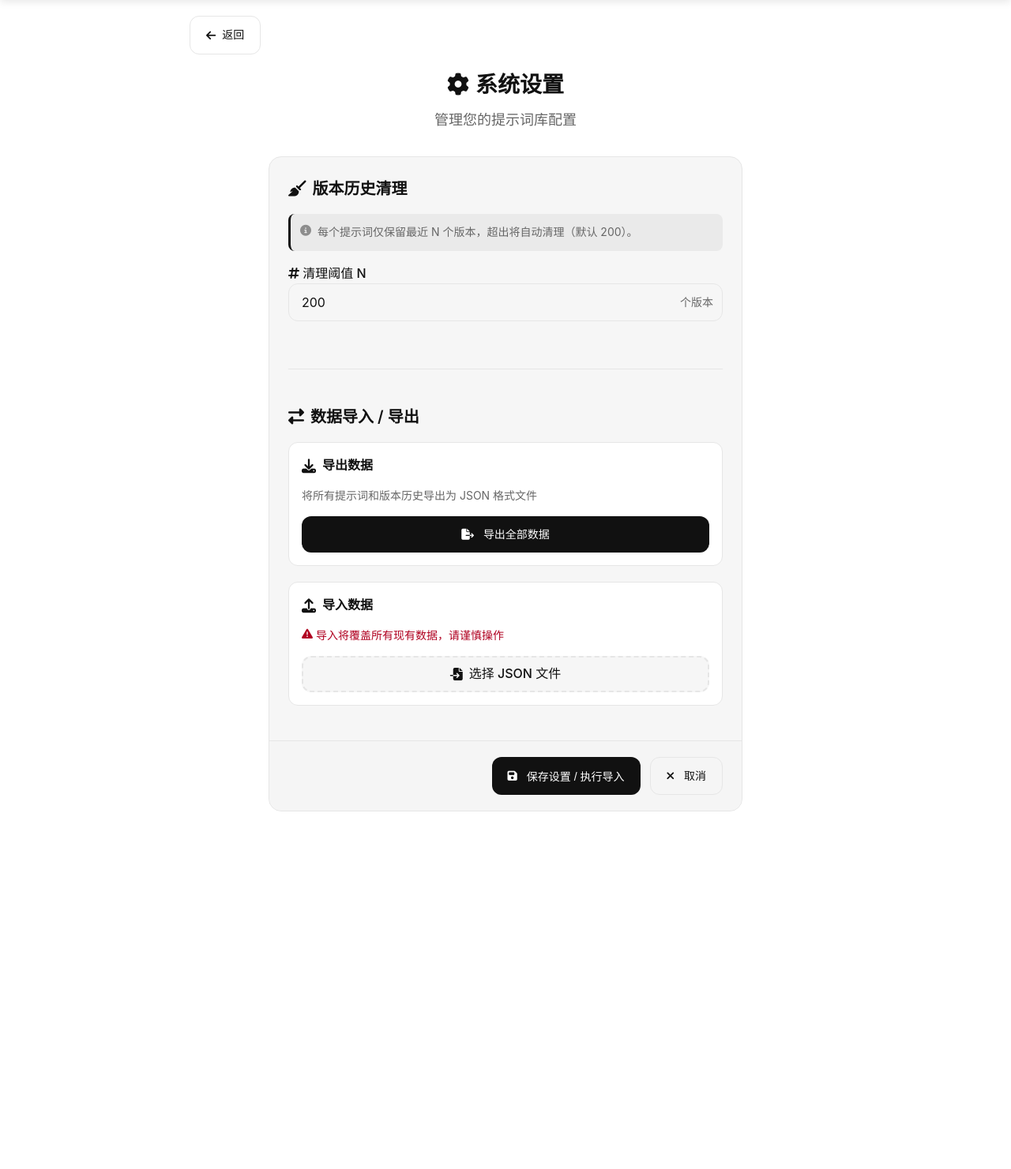
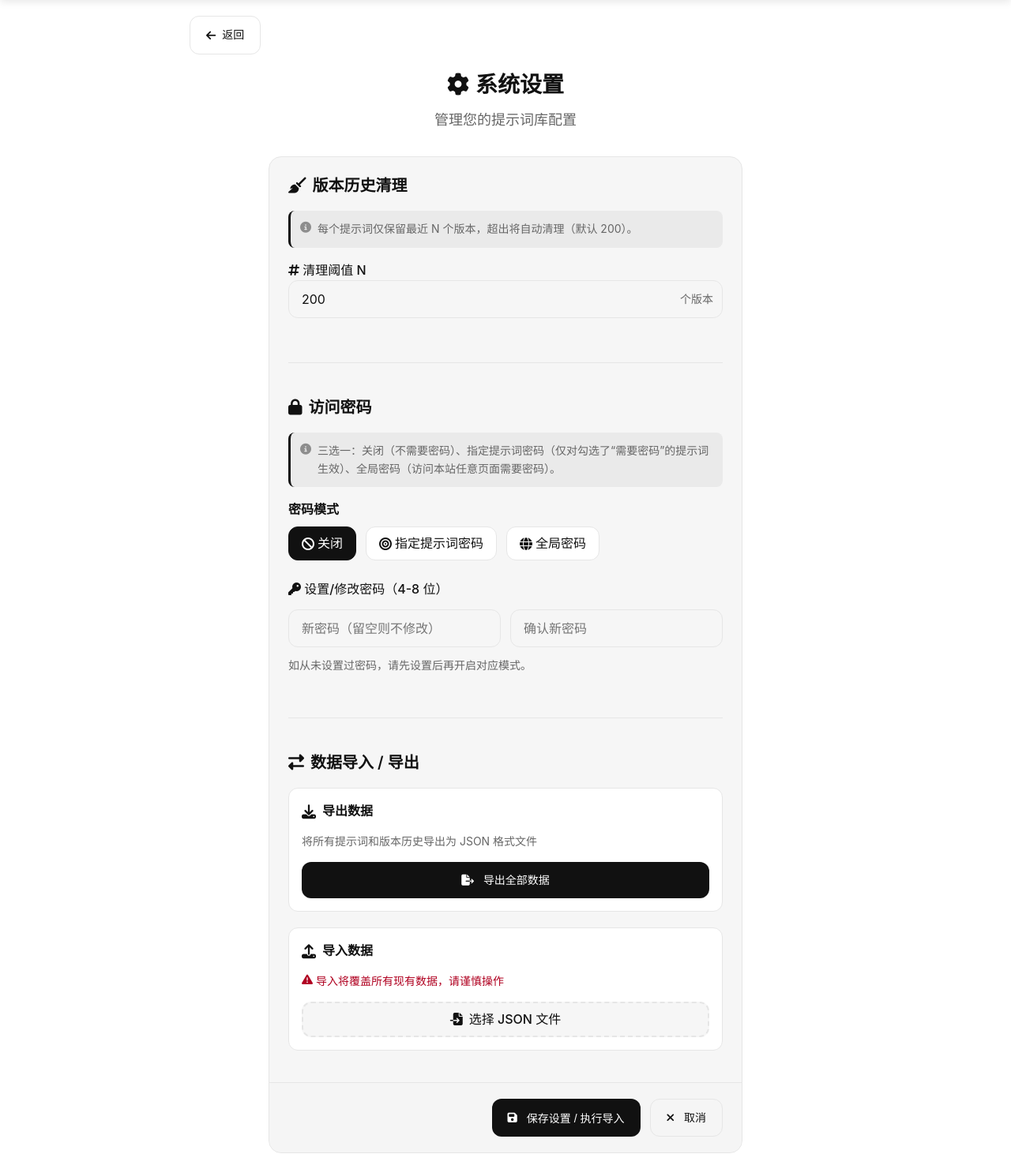
Before and after one commit to zhuchenyu2008/prompt-manage, a Flask app: page /settings in a window 1280 px wide. Shown: the part 73-1554 px from the top of the page at 79% size. Before the commit the page ends 1101 px from the top, so only its background shows below. Run offline with Flask 3, Linux system fonts and the light colour scheme; data comes from the database, SQL or seed files in the repository.

Commit message:
Add files via upload

```diff
--- a/app.py
+++ b/app.py
@@ -2,7 +2,7 @@ import json
 import os
 import sqlite3
 from datetime import datetime
-from flask import Flask, render_template, request, redirect, url_for, flash, send_file, jsonify
+from flask import Flask, render_template, request, redirect, url_for, flash, send_file, jsonify, session
 from werkzeug.utils import secure_filename
 from io import BytesIO
 
@@ -31,7 +31,8 @@ def init_db():
             pinned INTEGER DEFAULT 0,
             created_at TEXT,
             updated_at TEXT,
-            current_version_id INTEGER
+            current_version_id INTEGER,
+            require_password INTEGER DEFAULT 0
         )
         """
     )
@@ -58,6 +59,9 @@ def init_db():
     )
     # 默认阈值 200
     cur.execute("INSERT OR IGNORE INTO settings(key, value) VALUES('version_cleanup_threshold', '200')")
+    # 简易认证默认设置
+    cur.execute("INSERT OR IGNORE INTO settings(key, value) VALUES('auth_mode', 'off')")
+    cur.execute("INSERT OR IGNORE INTO settings(key, value) VALUES('auth_password_hash', '')")
     conn.commit()
     conn.close()
 
@@ -159,6 +163,32 @@ def ensure_db():
         pass
     if not os.path.exists(DB_PATH):
         init_db()
+    else:
+        # best-effort migrations for new versions
+        migrate_schema()
+
+
+def migrate_schema():
+    """Run lightweight schema migrations to add new columns/settings if missing."""
+    try:
+        conn = get_db()
+        cur = conn.cursor()
+        # ensure prompts.require_password exists
+        cols = [r['name'] for r in cur.execute('PRAGMA table_info(prompts)').fetchall()]
+        if 'require_password' not in cols:
+            cur.execute("ALTER TABLE prompts ADD COLUMN require_password INTEGER DEFAULT 0")
+        # ensure auth settings keys exist
+        cur.execute("INSERT OR IGNORE INTO settings(key, value) VALUES('auth_mode', 'off')")
+        cur.execute("INSERT OR IGNORE INTO settings(key, value) VALUES('auth_password_hash', '')")
+        conn.commit()
+    except Exception:
+        # ignore migration failures to avoid blocking the app
+        pass
+    finally:
+        try:
+            conn.close()
+        except Exception:
+            pass
 
 
 app = Flask(__name__)
@@ -170,11 +200,25 @@ app.jinja_env.filters['loads'] = json.loads
 @app.before_request
 def _before():
     ensure_db()
+    # 全局密码模式拦截：除登录与静态资源外均需认证
+    try:
+        conn = get_db()
+        mode = get_setting(conn, 'auth_mode', 'off') or 'off'
+        conn.close()
+    except Exception:
+        mode = 'off'
+    if mode == 'global':
+        # Allow login and static assets without auth
+        allowed = (request.endpoint in {'login', 'static'}) or request.path.startswith('/static/')
+        if not allowed and not session.get('auth_ok'):
+            nxt = request.url
+            return redirect(url_for('login', next=nxt))
 
 
 @app.route('/')
 def index():
     conn = get_db()
+    auth_mode = get_setting(conn, 'auth_mode', 'off') or 'off'
     q = request.args.get('q', '').strip()
     sort = request.args.get('sort', 'updated')  # updated|created|name|tags
     # 多选筛选：支持 ?tag=a&tag=b 与 ?tags=a,b，两者合并
@@ -207,6 +251,16 @@ def index():
         params.extend([like, like, like, like, like])
     sql += f" ORDER BY {order_clause}"
     prompts = conn.execute(sql, params).fetchall()
+    # 需要密码且未解锁的提示词（仅在“指定提示词密码”模式下生效）
+    unlocked = set(session.get('unlocked_prompts') or [])
+    locked_ids = set()
+    if auth_mode == 'per':
+        for r in prompts:
+            try:
+                if r['require_password'] and (r['id'] not in unlocked):
+                    locked_ids.add(r['id'])
+            except Exception:
+                pass
 
     # 在当前搜索范围内统计标签与来源计数（便于侧边栏显示）
     tag_counts = {}
@@ -215,6 +269,9 @@ def index():
         return (s or '').strip() or '(empty)'
     for r in prompts:
         # tags 存储为 JSON 文本
+        if auth_mode == 'per' and r['id'] in locked_ids:
+            # 锁定项不参与侧边栏统计
+            continue
         try:
             arr = json.loads(r['tags']) if r['tags'] else []
         except Exception:
@@ -231,6 +288,9 @@ def index():
             row_tags = json.loads(row['tags']) if row['tags'] else []
         except Exception:
             row_tags = []
+        # 锁定项在应用筛选时不参与匹配
+        if (selected_tags or selected_sources) and (auth_mode == 'per') and (row['id'] in locked_ids):
+            return False
         ok_tag = True
         if selected_tags:
             ok_tag = any(t in row_tags for t in selected_tags)
@@ -242,8 +302,19 @@ def index():
     if selected_tags or selected_sources:
         prompts = [r for r in prompts if include_row(r)]
 
-    # 标签汇总用于输入联想
-    tag_suggestions = get_all_tags(conn)
+    # 标签汇总用于输入联想（排除未解锁的受保护提示词）
+    tag_suggestions = []
+    all_rows = conn.execute("SELECT id, tags, require_password FROM prompts").fetchall()
+    for r in all_rows:
+        if auth_mode == 'per' and r['require_password'] and (r['id'] not in unlocked):
+            continue
+        try:
+            arr = json.loads(r['tags']) if r['tags'] else []
+            for t in arr:
+                if t not in tag_suggestions:
+                    tag_suggestions.append(t)
+        except Exception:
+            pass
     conn.close()
     return render_template(
         'index.html',
@@ -255,6 +326,8 @@ def index():
         source_counts=source_counts,
         selected_tags=selected_tags,
         selected_sources=selected_sources,
+        auth_mode=auth_mode,
+        locked_ids=list(locked_ids),
     )
 
 
@@ -267,13 +340,14 @@ def new_prompt():
         tags = parse_tags(request.form.get('tags', ''))
         content = request.form.get('content', '')
         bump_kind = request.form.get('bump_kind', 'patch')
+        require_password = 1 if request.form.get('require_password') == '1' else 0
 
         conn = get_db()
         cur = conn.cursor()
         ts = now_ts()
         cur.execute(
-            "INSERT INTO prompts(name, source, notes, tags, pinned, created_at, updated_at) VALUES(?,?,?,?,0,?,?)",
-            (name, source, notes, json.dumps(tags, ensure_ascii=False), ts, ts)
+            "INSERT INTO prompts(name, source, notes, tags, pinned, created_at, updated_at, require_password) VALUES(?,?,?,?,0,?,?,?)",
+            (name, source, notes, json.dumps(tags, ensure_ascii=False), ts, ts, require_password)
         )
         pid = cur.lastrowid
         version = bump_version(None, bump_kind)
@@ -288,12 +362,17 @@ def new_prompt():
         conn.close()
         flash('已创建提示词并保存首个版本', 'success')
         return redirect(url_for('prompt_detail', prompt_id=pid))
-    return render_template('prompt_detail.html', prompt=None, versions=[], current=None)
+    # 读取认证模式控制复选框可用性
+    conn = get_db()
+    auth_mode = get_setting(conn, 'auth_mode', 'off') or 'off'
+    conn.close()
+    return render_template('prompt_detail.html', prompt=None, versions=[], current=None, auth_mode=auth_mode)
 
 
 @app.route('/prompt/<int:prompt_id>', methods=['GET', 'POST'])
 def prompt_detail(prompt_id):
     conn = get_db()
+    auth_mode = get_setting(conn, 'auth_mode', 'off') or 'off'
     if request.method == 'POST':
         # 保存新版本或仅更新元信息
         name = request.form.get('name', '').strip() or '未命名提示词'
@@ -303,10 +382,11 @@ def prompt_detail(prompt_id):
         content = request.form.get('content', '')
         bump_kind = request.form.get('bump_kind', 'patch')
         do_save_version = request.form.get('do_save_version') == '1'
+        require_password = 1 if request.form.get('require_password') == '1' else 0
         ts = now_ts()
 
-        conn.execute("UPDATE prompts SET name=?, source=?, notes=?, tags=?, updated_at=? WHERE id=?",
-                     (name, source, notes, json.dumps(tags, ensure_ascii=False), ts, prompt_id))
+        conn.execute("UPDATE prompts SET name=?, source=?, notes=?, tags=?, updated_at=?, require_password=? WHERE id=?",
+                     (name, source, notes, json.dumps(tags, ensure_ascii=False), ts, require_password, prompt_id))
 
         if do_save_version:
             # 取当前版本号
@@ -339,10 +419,16 @@ def prompt_detail(prompt_id):
         conn.close()
         flash('未找到该提示词', 'error')
         return redirect(url_for('index'))
+    # 指定提示词密码模式：未解锁则跳转解锁页
+    if auth_mode == 'per' and prompt['require_password']:
+        unlocked = set(session.get('unlocked_prompts') or [])
+        if prompt['id'] not in unlocked:
+            conn.close()
+            return redirect(url_for('unlock_prompt', prompt_id=prompt_id, next=url_for('prompt_detail', prompt_id=prompt_id)))
     versions = conn.execute("SELECT * FROM versions WHERE prompt_id=? ORDER BY created_at DESC", (prompt_id,)).fetchall()
     current = conn.execute("SELECT * FROM versions WHERE id=?", (prompt['current_version_id'],)).fetchone() if prompt['current_version_id'] else None
     conn.close()
-    return render_template('prompt_detail.html', prompt=prompt, versions=versions, current=current)
+    return render_template('prompt_detail.html', prompt=prompt, versions=versions, current=current, auth_mode=auth_mode)
 
 
 @app.route('/prompt/<int:prompt_id>/pin', methods=['POST'])
@@ -417,6 +503,30 @@ def settings():
             set_setting(conn, 'version_cleanup_threshold', threshold)
             conn.commit()
             flash('设置已保存', 'success')
+        # 访问密码：模式 + 修改密码
+        mode = request.form.get('auth_mode', 'off')
+        if mode not in ('off', 'per', 'global'):
+            mode = 'off'
+        new_pw = (request.form.get('new_password') or '').strip()
+        confirm_pw = (request.form.get('confirm_password') or '').strip()
+        saved_hash = get_setting(conn, 'auth_password_hash', '') or ''
+        prev_mode = get_setting(conn, 'auth_mode', 'off') or 'off'
+        mode_to_set = mode
+        if mode != 'off':
+            if not saved_hash and not new_pw:
+                flash('请先设置访问密码（4-8 位）', 'error')
+                mode_to_set = prev_mode  # 保持原状
+            if new_pw:
+                if new_pw != confirm_pw:
+                    flash('两次输入的密码不一致', 'error')
+                    mode_to_set = prev_mode
+                elif not (4 <= len(new_pw) <= 8):
+                    flash('密码长度需为 4-8 位', 'error')
+                    mode_to_set = prev_mode
+                else:
+                    set_setting(conn, 'auth_password_hash', hash_pw(new_pw))
+        set_setting(conn, 'auth_mode', mode_to_set)
+        conn.commit()
         # 导入
         if 'import_file' in request.files and request.files['import_file']:
             f = request.files['import_file']
@@ -432,7 +542,7 @@ def settings():
                 prompts = data
             for p in prompts:
                 cur.execute(
-                    "INSERT INTO prompts(id, name, source, notes, tags, pinned, created_at, updated_at, current_version_id) VALUES(?,?,?,?,?,?,?,?,NULL)",
+                    "INSERT INTO prompts(id, name, source, notes, tags, pinned, created_at, updated_at, current_version_id, require_password) VALUES(?,?,?,?,?,?,?,?,NULL,?)",
                     (
                         p.get('id'),
                         p.get('name'),
@@ -442,6 +552,7 @@ def settings():
                         1 if p.get('pinned') else 0,
                         p.get('created_at') or now_ts(),
                         p.get('updated_at') or now_ts(),
+                        1 if p.get('require_password') else 0,
                     )
                 )
                 pid = cur.lastrowid if p.get('id') is None else p.get('id')
@@ -464,8 +575,9 @@ def settings():
         return redirect(url_for('settings'))
 
     threshold = get_setting(conn, 'version_cleanup_threshold', '200')
+    auth_mode = get_setting(conn, 'auth_mode', 'off') or 'off'
     conn.close()
-    return render_template('settings.html', threshold=threshold)
+    return render_template('settings.html', threshold=threshold, auth_mode=auth_mode)
 
 
 @app.route('/export')
@@ -482,6 +594,7 @@ def export_all():
             'notes': p['notes'],
             'tags': json.loads(p['tags']) if p['tags'] else [],
             'pinned': bool(p['pinned']),
+            'require_password': bool(p['require_password']) if 'require_password' in p.keys() else False,
             'created_at': p['created_at'],
             'updated_at': p['updated_at'],
             'current_version_id': p['current_version_id'],
@@ -592,6 +705,11 @@ def diff_view(prompt_id):
     mode = request.args.get('mode', 'word')  # word|line
     conn = get_db()
     prompt = conn.execute("SELECT * FROM prompts WHERE id=?", (prompt_id,)).fetchone()
+    # 未解锁受保护提示词则跳转解锁
+    auth_mode = get_setting(conn, 'auth_mode', 'off') or 'off'
+    if auth_mode == 'per' and prompt and prompt['require_password'] and (prompt_id not in set(session.get('unlocked_prompts') or [])):
+        conn.close()
+        return redirect(url_for('unlock_prompt', prompt_id=prompt_id, next=url_for('diff_view', prompt_id=prompt_id, left=left_id, right=right_id, mode=mode)))
     versions = conn.execute("SELECT * FROM versions WHERE prompt_id=? ORDER BY created_at DESC", (prompt_id,)).fetchall()
     if not versions:
         conn.close()
@@ -635,6 +753,11 @@ def versions_page(prompt_id):
         conn.close()
         flash('未找到该提示词', 'error')
         return redirect(url_for('index'))
+    # 未解锁受保护提示词则跳转解锁
+    auth_mode = get_setting(conn, 'auth_mode', 'off') or 'off'
+    if auth_mode == 'per' and prompt['require_password'] and (prompt_id not in set(session.get('unlocked_prompts') or [])):
+        conn.close()
+        return redirect(url_for('unlock_prompt', prompt_id=prompt_id, next=url_for('versions_page', prompt_id=prompt_id)))
 
     # Convert Row objects to dictionaries for JSON serialization
     versions = conn.execute("SELECT * FROM versions WHERE prompt_id=? ORDER BY created_at DESC", (prompt_id,)).fetchall()
@@ -657,6 +780,70 @@ def api_tags():
     return jsonify(tags)
 
 
+# === 简易密码认证 ===
+import hashlib
+
+
+def hash_pw(pw: str) -> str:
+    return hashlib.sha256((pw or '').encode('utf-8')).hexdigest()
+
+
+@app.route('/login', methods=['GET', 'POST'])
+def login():
+    conn = get_db()
+    mode = get_setting(conn, 'auth_mode', 'off') or 'off'
+    saved_hash = get_setting(conn, 'auth_password_hash', '') or ''
+    conn.close()
+    nxt = request.values.get('next') or url_for('index')
+    if request.method == 'POST':
+        password = (request.form.get('password') or '').strip()
+        if not (4 <= len(password) <= 8):
+            flash('密码长度需为 4-8 位', 'error')
+            return render_template('auth.html', mode=mode, action='login', next=nxt)
+        if saved_hash and hash_pw(password) == saved_hash:
+            session['auth_ok'] = True
+            flash('已通过认证', 'success')
+            return redirect(nxt)
+        else:
+            flash('密码不正确', 'error')
+    return render_template('auth.html', mode=mode, action='login', next=nxt)
+
+
+@app.route('/logout')
+def logout():
+    session.pop('auth_ok', None)
+    session.pop('unlocked_prompts', None)
+    flash('已退出登录', 'success')
+    return redirect(url_for('index'))
+
+
+@app.route('/prompt/<int:prompt_id>/unlock', methods=['GET', 'POST'])
+def unlock_prompt(prompt_id):
+    conn = get_db()
+    mode = get_setting(conn, 'auth_mode', 'off') or 'off'
+    saved_hash = get_setting(conn, 'auth_password_hash', '') or ''
+    prompt = conn.execute("SELECT id, name FROM prompts WHERE id=?", (prompt_id,)).fetchone()
+    conn.close()
+    if not prompt:
+        flash('提示词不存在', 'error')
+        return redirect(url_for('index'))
+    nxt = request.values.get('next') or url_for('prompt_detail', prompt_id=prompt_id)
+    if request.method == 'POST':
+        password = (request.form.get('password') or '').strip()
+        if not (4 <= len(password) <= 8):
+            flash('密码长度需为 4-8 位', 'error')
+            return render_template('auth.html', mode=mode, action='unlock', prompt=prompt, next=nxt)
+        if saved_hash and hash_pw(password) == saved_hash:
+            unlocked = set(session.get('unlocked_prompts') or [])
+            unlocked.add(prompt_id)
+            session['unlocked_prompts'] = list(unlocked)
+            flash('已解锁该提示词', 'success')
+            return redirect(nxt)
+        else:
+            flash('密码不正确', 'error')
+    return render_template('auth.html', mode=mode, action='unlock', prompt=prompt, next=nxt)
+
+
 def run():
     ensure_db()
     app.run(host='0.0.0.0', port=3501, debug=True)
--- a/static/css/style.css
+++ b/static/css/style.css
@@ -382,7 +382,7 @@ body {
   z-index: 1;
   font-size: var(--font-size-sm);
 }
-input[type="text"], input[type="number"], select, textarea {
+input[type="text"], input[type="number"], input[type="password"], select, textarea {
   width: 100%;
   padding: var(--spacing-md) var(--spacing-lg);
   border-radius: var(--radius-lg);
@@ -396,7 +396,7 @@ input[type="text"], input[type="number"], select, textarea {
   display: flex;
   align-items: center;
 }
-input[type="text"]:focus, input[type="number"]:focus, select:focus, textarea:focus {
+input[type="text"]:focus, input[type="number"]:focus, input[type="password"]:focus, select:focus, textarea:focus {
   outline: none;
   border-color: var(--primary);
   box-shadow: 0 0 0 3px color-mix(in srgb, var(--primary) 10%, transparent);
@@ -875,7 +875,7 @@ textarea {
   .notes {
     font-size: var(--font-size-xs);
   }
-  input[type="text"], input[type="number"], select, textarea {
+  input[type="text"], input[type="number"], input[type="password"], select, textarea {
     min-height: 44px;
     padding: var(--spacing-sm) var(--spacing-md);
     font-size: var(--font-size-sm);
--- a/templates/settings.html
+++ b/templates/settings.html
@@ -37,6 +37,50 @@
                 <span class="input-suffix">个版本</span>
               </div>
             </label>
+          </div>
+        </div>
+      </div>
+
+      <div class="settings-divider"></div>
+
+      <div class="settings-section">
+        <div class="section-header">
+          <i class="fas fa-lock"></i>
+          <h3>访问密码</h3>
+        </div>
+        <div class="section-content">
+          <p class="help-text">
+            <i class="fas fa-info-circle"></i>
+            三选一：关闭（不需要密码）、指定提示词密码（仅对勾选了“需要密码”的提示词生效）、全局密码（访问本站任意页面需要密码）。
+          </p>
+          <div class="form-group">
+            <label style="display:block; font-weight:600; margin-bottom:8px;">密码模式</label>
+            <div class="auth-mode-group">
+              <label class="auth-option">
+                <input type="radio" name="auth_mode" value="off" {% if auth_mode=='off' %}checked{% endif %} />
+                <span class="chip"><i class="fas fa-ban"></i> 关闭</span>
+              </label>
+              <label class="auth-option">
+                <input type="radio" name="auth_mode" value="per" {% if auth_mode=='per' %}checked{% endif %} />
+                <span class="chip"><i class="fas fa-bullseye"></i> 指定提示词密码</span>
+              </label>
+              <label class="auth-option">
+                <input type="radio" name="auth_mode" value="global" {% if auth_mode=='global' %}checked{% endif %} />
+                <span class="chip"><i class="fas fa-globe"></i> 全局密码</span>
+              </label>
+            </div>
+          </div>
+
+          <div class="form-group">
+            <label for="new_password">
+              <i class="fas fa-key"></i>
+              设置/修改密码（4-8 位）
+            </label>
+            <div class="auth-fields">
+              <input type="password" name="new_password" id="new_password" placeholder="新密码（留空则不修改）" />
+              <input type="password" name="confirm_password" placeholder="确认新密码" />
+            </div>
+            <div class="input-help">如从未设置过密码，请先设置后再开启对应模式。</div>
           </div>
         </div>
       </div>
@@ -147,7 +191,7 @@
     }
 
     .settings-section {
-      padding: var(--spacing-2xl);
+      padding: var(--spacing-xl) var(--spacing-2xl);
     }
 
     .settings-section:last-child {
@@ -316,6 +360,65 @@
       display: none;
     }
 
+    /* Auth section styles */
+    .auth-mode-group {
+      display: flex;
+      flex-wrap: wrap;
+      gap: var(--spacing-md);
+      margin-top: var(--spacing-sm);
+      margin-bottom: var(--spacing-md);
+    }
+    .auth-option {
+      display: inline-flex;
+      align-items: center;
+      cursor: pointer;
+      user-select: none;
+    }
+    .auth-option input[type="radio"] {
+      position: absolute;
+      opacity: 0;
+      width: 0;
+      height: 0;
+    }
+    .auth-option .chip {
+      display: inline-flex;
+      align-items: center;
+      gap: var(--spacing-xs);
+      padding: var(--spacing-sm) var(--spacing-lg);
+      border: 1px solid var(--border);
+      border-radius: var(--radius-lg);
+      background: var(--bg);
+      color: var(--fg);
+      transition: all 0.2s ease;
+    }
+    .auth-option .chip:hover {
+      border-color: var(--primary);
+      box-shadow: 0 2px 10px var(--shadow);
+      transform: translateY(-1px);
+    }
+    .auth-option input[type="radio"]:focus + .chip {
+      box-shadow: 0 0 0 3px color-mix(in srgb, var(--primary) 20%, transparent);
+    }
+    .auth-option input[type="radio"]:checked + .chip {
+      background: var(--fg);
+      color: var(--bg);
+      border-color: var(--fg);
+    }
+
+    .auth-fields {
+      display: grid;
+      grid-template-columns: repeat(auto-fit, minmax(240px, 1fr));
+      gap: var(--spacing-md);
+      margin-top: var(--spacing-md);
+      margin-bottom: var(--spacing-md);
+    }
+    .input-help {
+      font-size: var(--font-size-sm);
+      color: var(--muted);
+      margin-top: var(--spacing-md);
+      line-height: 1.5;
+    }
+
     .form-actions {
       display: flex;
       gap: var(--spacing-md);
```
Also changed, not shown: templates/auth.html (added, +50 -0 lines), templates/index.html (+20 -6 lines), templates/prompt_detail.html (+18 -0 lines), README.md.
